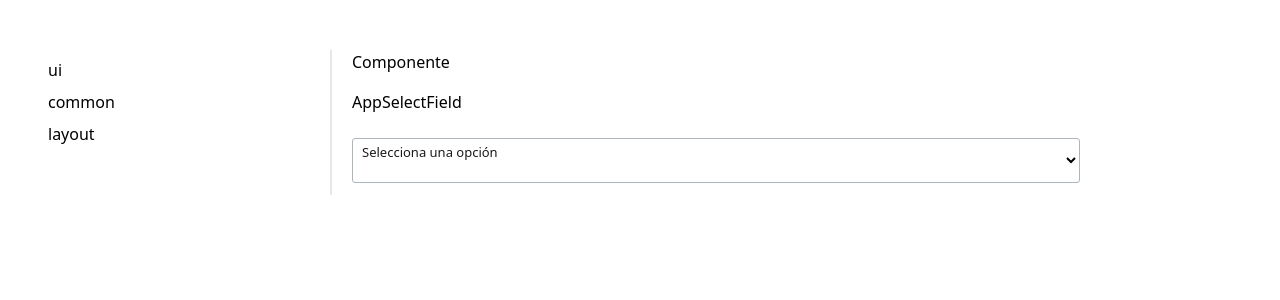
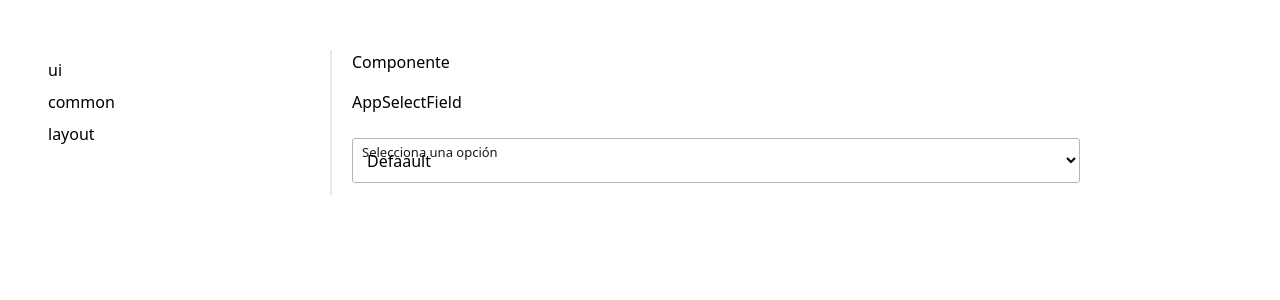
Before and after one commit to iamadeveloper-es/vue-components, a Vue app: page /select-field-demo in a window 1280 px wide. Shown: the top 300 px of the page. Built offline with nearby package versions, Linux system fonts and the light colour scheme.

Commit message:
cambio lógica AppSelectField

```diff
--- a/src/components/ui/select-field/AppSelectField.vue
+++ b/src/components/ui/select-field/AppSelectField.vue
@@ -4,50 +4,51 @@
   :class="(isfloatingLabel && floatingLabel) || value ? 'is-focused' : ''"
   >
     <select
-    class="app-input app-select-field"
-    :id="inputRef"
-    :name="inputRef"
-    :aria-label="label"
-    :required="required"
-    v-model="computed_value"
+    class="app-input app-input-field"
+    :id="id"
+    aria-label="Floating label select"
     @input="$emit('input', $event.target.value)"
     @focus="floatingActive()"
     @blur="floatingRemove()"
+    @change="handleChange($event)"
     >
-      <option disabled="true" selected="selected">{{ shortLabel }}</option>
       <option
-        v-for="(option, index) in options"
-        :key="index"
-        :value="getValue(option)"
-      >
-        {{ getLabel(option) }}
-      </option>
+      class="option"
+      v-for="(option, index) in options"
+      :key="index"
+      :value="option.value"
+      :disabled="option.value === null ? true : false"
+      :hidden="option.value === null ? true : false"
+      :selected="option.selected || option.value === null">{{ option.label }}</option>
     </select>
-    <label :for="inputRef">{{ label }}</label>
+    <label
+    :for="id">{{ selectLabel }}</label>
   </div>
 </template>
 
 <script>
 export default {
+  name: 'app-select-field',
   props: {
-    inputRef: {
-      type: String,
-      default: "",
-    },
-    label: {
-      type: String,
-      default: "",
-    },
-    shortLabel: {
-      type: String,
-      default: "selecciona una opción",
-    },
     options: {
       type: Array,
-      required: true,
+      required: true
     },
     value: {
-      default: "",
+      default: ''
+    },
+    selectLabel: {
+      type: String,
+      default: 'Selecciona una opción'
+    },
+    id: {
+      type: String,
+      required: false,
+      default: 'app-select'
+    },
+    selectClass: {
+      type: Array,
+      required: false,
     },
     required: {
       type: Boolean,
@@ -64,17 +65,6 @@ export default {
       isLabel: false,
     }
   },
-  computed: {
-    computed_value: {
-      get: function () {
-        return this.value;
-      },
-      set: function (newValue) {
-        this.$emit("input", newValue);
-      },
-    },
-  },
-
   methods: {
     floatingActive(){
       this.isfloatingLabel = true
@@ -82,21 +72,10 @@ export default {
     floatingRemove(){
       this.isfloatingLabel = false
     },
-    getValue(obj) {
-      if ("value" in obj) {
-        return obj.value;
-      } else {
-        return obj[Object.keys(obj)[0]];
-      }
-    },
-    getLabel(obj) {
-      if ("label" in obj) {
-        return obj.label;
-      } else {
-        return obj[Object.keys(obj)[1]];
-      }
-    },
-  },
+    handleChange(ev){
+      this.$emit('Change', ev)
+    }
+  }
 };
 </script>
 
--- a/src/components/ui/select-field/demo/AppSelectFieldDemo.vue
+++ b/src/components/ui/select-field/demo/AppSelectFieldDemo.vue
@@ -1,8 +1,6 @@
 <template>
   <div class="app-select-field-demo">
     <app-select-field
-    :label="'Selecciona una opción'"
-    :shortLabel="'Selecciona una opción'"
     :floatingLabel="true"
     :options="options"
     v-model="selectValue"
@@ -21,18 +19,11 @@ export default {
     data(){
         return{
             options: [
-                {
-                    id: 1,
-                    label: 'España'
-                },
-                {
-                    id: 2,
-                    label: 'Francia'
-                },
-                {
-                    id: 3,
-                    label: 'Italia'
-                }
+                { label: 'Defaault', value: null },
+                { label: 'España', value: 'espania' },
+                // { label: 'Francia', value: 'francia', selected: true },
+                { label: 'Rumanía', value: 'rumanía' },
+                { label: 'Andorra', value: 'andorra' }
             ],
             selectValue: ''
         }
```
